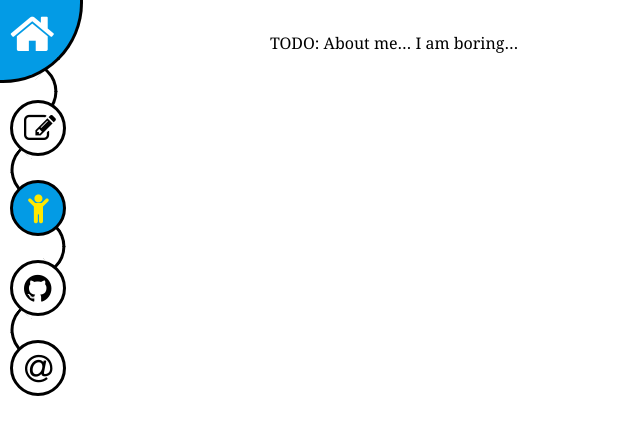
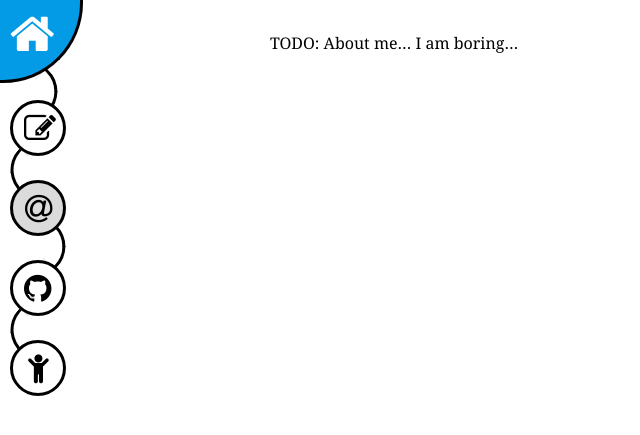
Before and after one commit to sabhiram/sabhiram.github.io, a Jekyll site: the page built from about.md, in a window 1280 px wide. Shown: the top 435 px of the page, without its empty margins (0-640 px from the left). Built offline with Jekyll 4.4.1, drawn with Linux system fonts in a browser that asks for light colours; nearby versions of some CDN libraries.

Commit message:
Cleanup some of the formatting for the nav bar

```diff
--- a/_layouts/default.html
+++ b/_layouts/default.html
@@ -11,13 +11,34 @@
         <i class = "fa fa-3x fa-home"></i>
     </a>
     <div id = "nav-connector-0" class = "sab-nav-connector"></div>
-    <a id = "menu-btn-0" class = "sab-menu-btn {% if page.path == 'pages/posts.html' %}active{% endif %}" href = "/posts"><i class = "fa fa-2x fa-edit"></i></a>
     <div id = "nav-connector-1" class = "sab-nav-connector"></div>
-    <a id = "menu-btn-1" class = "sab-menu-btn {% if page.path == 'about.md' %}active{% endif %}" href = "/about"><i class = "fa fa-2x fa-child"></i></a>
     <div id = "nav-connector-2" class = "sab-nav-connector"></div>
-    <a id = "menu-btn-2" class = "sab-menu-btn" href = "https://github.com/sabhiram"><i class = "fa fa-2x fa-github"></i></a>
     <div id = "nav-connector-3" class = "sab-nav-connector"></div>
-    <a id = "menu-btn-3" class = "sab-menu-btn" href = "mailto:mail@sabhiram.com"><i class = "fa fa-2x fa-at"></i></a>
+
+    <a id         = "menu-btn-0"
+       class      = "sab-menu-btn {% if page.path == 'pages/posts.html' %}active{% endif %}"
+       href       = "/posts"
+       data-after = "My Scribbles">
+        <i class = "fa fa-2x fa-edit"></i>
+    </a>
+    <a id         = "menu-btn-1"
+       class      = "sab-menu-btn {% if page.path == 'about.md' %}active{% endif %}"
+       href       = "/about"
+       data-after = "About Me">
+        <i class = "fa fa-2x fa-at"></i>
+    </a>
+    <a id         = "menu-btn-2"
+       class      = "sab-menu-btn"
+       href       = "https://github.com/sabhiram"
+       data-after = "My Github">
+        <i class = "fa fa-2x fa-github"></i>
+    </a>
+    <a id         = "menu-btn-3"
+       class      = "sab-menu-btn"
+       href       = "mailto:mail@sabhiram.com"
+       data-after = "Email Me">
+        <i class = "fa fa-2x fa-child"></i>
+    </a>
 
 
     <div class="page-content">
--- a/_sass/_layout.scss
+++ b/_sass/_layout.scss
@@ -186,14 +186,14 @@
 
     &:before {
         position: absolute;
-        top: 10px; left: -20px;
+        top: 8px; left: -20px;
         display: inline-block;
         font: normal normal normal 14px/1 FontAwesome;
         font-size: inherit;
         text-rendering: auto;
         -webkit-font-smoothing: antialiased;
 
-        content: "\f054";
+        content: "\f101";
         color: $background-color;
         @include transition(color 0.3s ease);
     }
@@ -203,7 +203,7 @@
         position: absolute;
         top: -20px; left: 70%;
 
-        color: darken($background-color, 15%);
+        color: darken($background-color, 30%);
         content: attr(data-date);
         @include transition(color 0.3s ease);
         @include transition(left  1.0s ease-out);
--- a/_sass/_main.scss
+++ b/_sass/_main.scss
@@ -267,11 +267,20 @@
     &:hover {
         background: $sab-text-alt;
         color: $background-color;
+
+        &:after {
+            position: absolute;
+            top: 12px;
+            left: 130%;
+            color: $grey-color;
+            width: 120px;
+            content: attr(data-after);
+        }
     }
 
     &.active {
-        background: $sab-text-alt;
-        color: #ffe800;
+        background: lighten($grey-color, 35%);
+        color: $text-color;
     }
 
     i {
@@ -288,12 +297,12 @@
 }
 #menu-btn-1 {
     top: 180px;
-    i { padding-top: 9px; padding-left: 14px; }
+    i { padding-left: 12px; }
 }
 #menu-btn-2 {
     top: 260px;
 }
 #menu-btn-3 {
     top: 340px;
-    i { padding-left: 12px; }
+    i { padding-top: 9px; padding-left: 14px; }
 }
```
